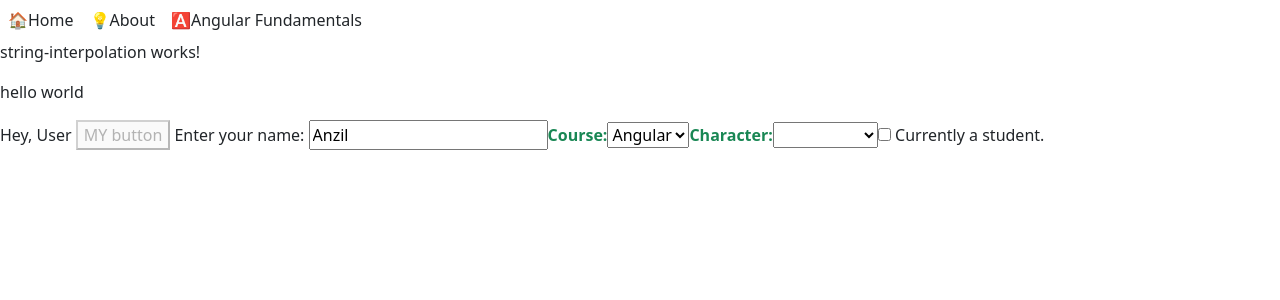
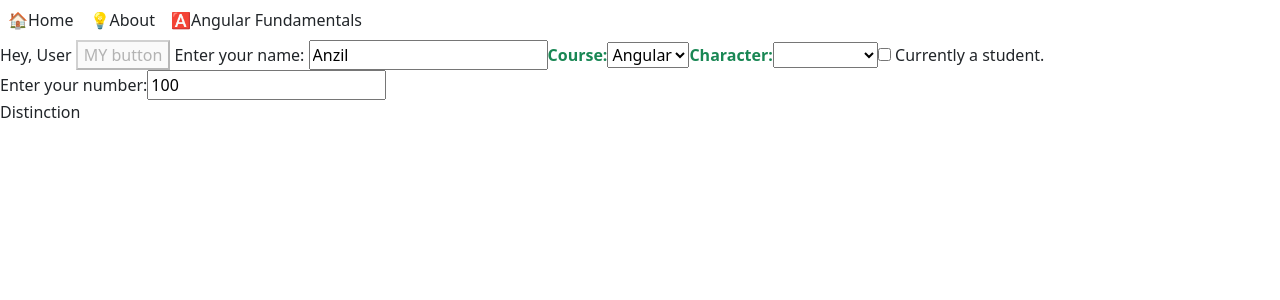
Before and after one commit to Anzilshrestha23/Angular_tutorial, an Angular app in the folder angular_tutorial/: page /angular-fundamentals in a window 1280 px wide. Shown: the top 300 px of the page. Built offline with nearby package versions, Linux system fonts and the light colour scheme.

Commit message:
Conditional rendering with @if @else and @else if and use two way binding.

```diff
--- a/angular_tutorial/src/app/angular-fundamentals/angular-fundamentals.component.html
+++ b/angular_tutorial/src/app/angular-fundamentals/angular-fundamentals.component.html
@@ -1,2 +1,2 @@
-<app-string-interpolation></app-string-interpolation>
 <app-data-binding-lab></app-data-binding-lab>
+<app-directives-control-flow></app-directives-control-flow>
--- a/angular_tutorial/src/app/angular-fundamentals/angular-fundamentals.component.ts
+++ b/angular_tutorial/src/app/angular-fundamentals/angular-fundamentals.component.ts
@@ -1,11 +1,11 @@
 import { Component } from '@angular/core';
-import { StringInterpolationComponent } from './string-interpolation/string-interpolation.component';
 import { DataBindingLabComponent } from './data-binding-lab/data-binding-lab.component';
+import { DirectivesControlFlowComponent } from './directives-control-flow/directives-control-flow.component';
 
 @Component({
   selector: 'app-angular-fundamentals',
   standalone: true,
-  imports: [StringInterpolationComponent , DataBindingLabComponent],
+  imports: [ DataBindingLabComponent , DirectivesControlFlowComponent],
   templateUrl: './angular-fundamentals.component.html',
   styleUrl: './angular-fundamentals.component.css'
 })
--- /dev/null
+++ b/angular_tutorial/src/app/angular-fundamentals/directives-control-flow/directives-control-flow.component.html
@@ -0,0 +1,19 @@
+<div>Enter your number:<input type="number" [(ngModel)]="marks">
+
+@if(marks>=80){
+<p>Distinction</p>
+}
+@else if(marks>=60){
+    <p>First division</p>
+}
+@else if(marks>=70){
+    <p>Second division</p>
+}
+@else if(marks>=40){
+    <p>Pass</p>
+}
+@else{
+    <p>Fail</p>
+}
+
+</div>
--- /dev/null
+++ b/angular_tutorial/src/app/angular-fundamentals/directives-control-flow/directives-control-flow.component.ts
@@ -0,0 +1,13 @@
+import { Component } from '@angular/core';
+import { FormsModule } from '@angular/forms';
+
+@Component({
+  selector: 'app-directives-control-flow',
+  standalone: true,
+  imports: [FormsModule],
+  templateUrl: './directives-control-flow.component.html',
+  styleUrl: './directives-control-flow.component.css'
+})
+export class DirectivesControlFlowComponent {
+   marks : number = 100;
+}
--- a/angular_tutorial/src/app/angular-fundamentals/string-interpolation/string-interpolation.component.html
+++ /dev/null
@@ -1,2 +0,0 @@
-<p>string-interpolation works!</p>
-<p>hello world</p>
```
Also changed, not shown: angular_tutorial/src/app/angular-fundamentals/string-interpolation/string-interpolation.component.ts (deleted, +0 -12 lines), angular_tutorial/src/app/angular-fundamentals/directives-control-flow/directives-control-flow.component.css (added), 1 other file (tests, documents, lock files or other folders).
